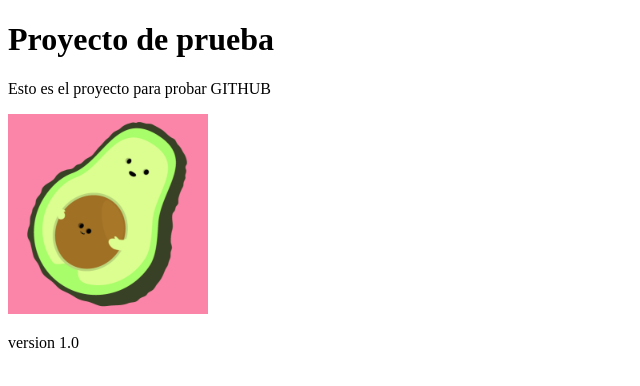
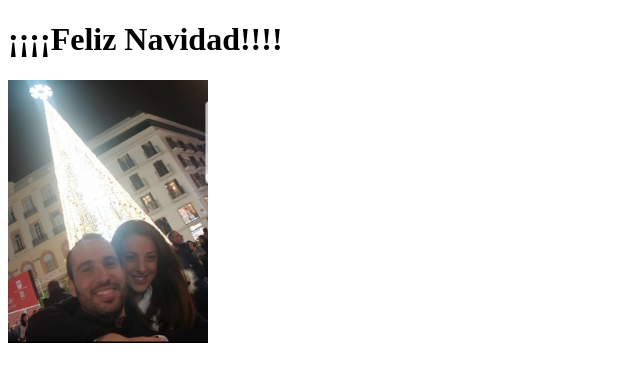
Before and after one commit to Maria1128/miproyecto, a plain HTML site: page index.html in a window 1280 px wide. Shown: the whole page, without its empty margins (0-640 px from the left). Drawn offline with Linux system fonts and the light colour scheme.

Commit message:
felicitacion

```diff
--- a/index.html
+++ b/index.html
@@ -7,10 +7,9 @@
 </head>
 <body>
 
-    <h1>Proyecto de prueba</h1>
-    <p> Esto es el proyecto para probar GITHUB </p>
-    <img width="200" src="img/giphy.gif" alt="Animacion"/>
-    <p>version 1.0</p>
+    <h1>¡¡¡¡Feliz Navidad!!!!</h1>
+    <img width="200" src="img/20181211_134937.jpg" alt="Feliz Navidad"/>
+
 
 </body>
 </html>
```
Also changed, not shown: img/20181211_134937.jpg (added).
